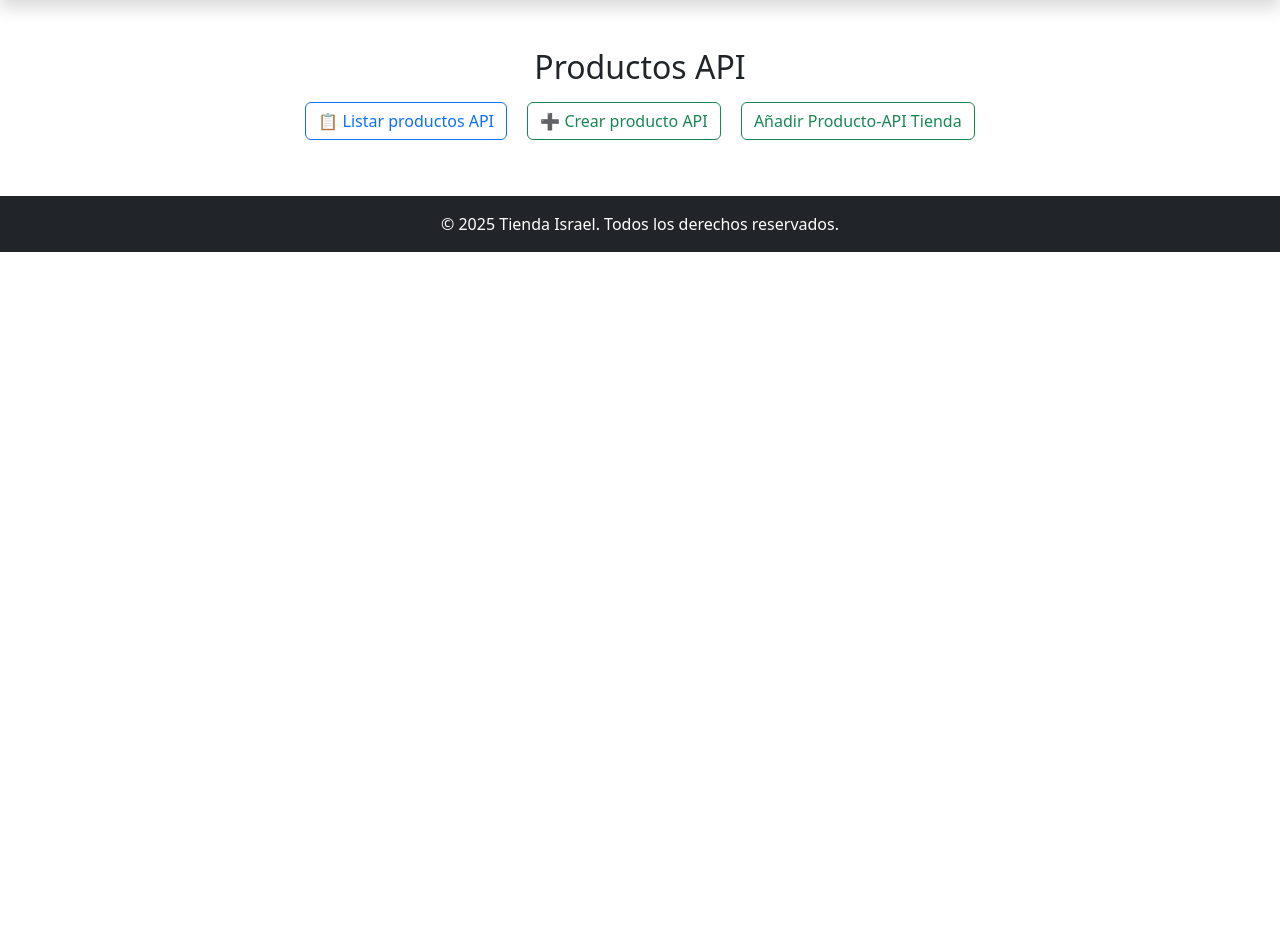
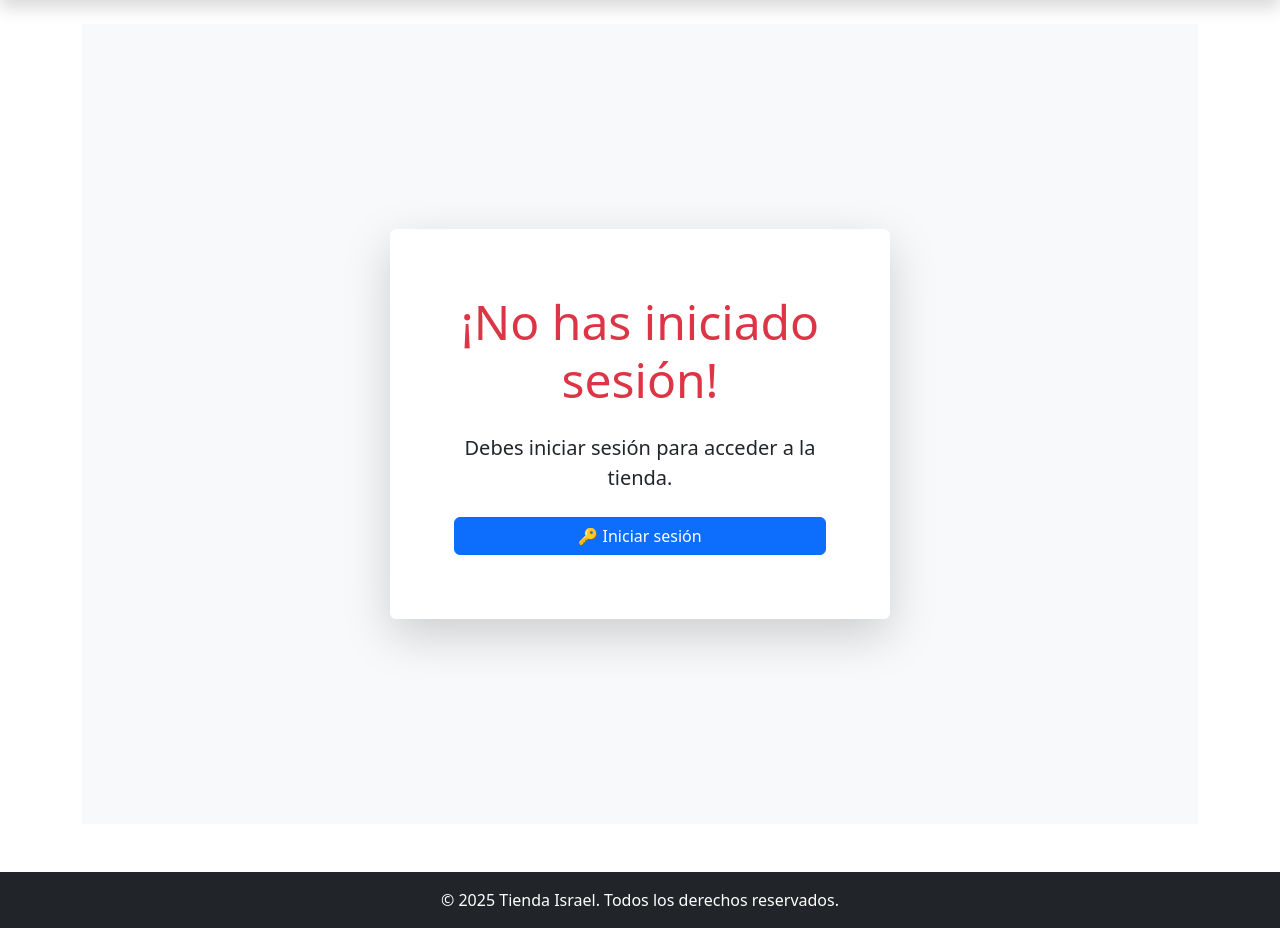
Before and after one commit to israelJ-daw/jorgeRecuperacion, a Django app: page / in a window 1280 px wide. Shown: the part 56-984 px from the top of the page. Before the commit the page ends 308 px from the top, so only its background shows below. Run offline with Django 5.2, Linux system fonts and the light colour scheme; parts of the project's set-up code (start-up, migrations or seed data) failed here and were passed over; some libraries are stand-ins or nearby versions.

Commit message:
terminado

```diff
--- a/requirements.txt
+++ b/requirements.txt
@@ -1,7 +1,7 @@
-
 Django~=5.1.1
 requests~=2.31.0
 django-bootstrap5~=24.3
 django-bootstrap-icons~=0.8.6
 djangorestframework~=3.14.0
 django-oauth-toolkit~=3.0.1
+django-debug-toolbar~=4.4.6
--- a/tienda/templates/index.html
+++ b/tienda/templates/index.html
@@ -5,6 +5,9 @@
 {% endblock %}
 
 {% block contenido %}
+
+{% if user.is_authenticated %}
+
     {% if perms.tienda.view_cliente %}
     <div class="text-center mt-5">
         <h1>Bienvenido a la Tienda</h1>
@@ -13,94 +16,111 @@
     {% endif %}
 
     {% if user.rol == 2  %}
-    <div class="text-center mt-5" >
-       <h2>Vendedores</h2>
+    <div class="text-center mt-5">
+        <h2>Vendedores</h2>
         <a href="{% url 'lista_vendedores' %}" class="btn btn-primary">📋 Ver Vendedores</a>
     </div>
     {% endif %}
 
     {% if perms.tienda.view_coche %}
-    <div class="text-center mt-5" >
-       <h2>Coches</h2>
-        <a href="{% url 'lista_coche' %}" class="btn btn-primary"> 🚗 Ver Coches</a>
+    <div class="text-center mt-5">
+        <h2>Coches</h2>
+        <a href="{% url 'lista_coche' %}" class="btn btn-primary">🚗 Ver Coches</a>
     </div>
     {% endif %}
 
     {% if user.rol == 3 %}
-    <div class="text-center mt-5" >
-       <h2> Crear Coches</h2>
-        <a href="{% url 'crear_coche' %}" class="btn btn-primary"> 🚗 Crear Coches</a>
-    </div>
-    {% endif%}
-
-
-    {% if user.rol == 3 %}
-    <div class="text-center mt-5" >
-       <h2> Crear Tienda</h2>
-        <a href="{% url 'crear_tienda' %}" class="btn btn-primary"> 🤑 Crear Tienda</a>
-    </div>
-    {% endif%}
-
-
-    {% if user.rol == 3 %}
-    <div class="text-center mt-5" >
-       <h2> Ver Tiendas</h2>
-        <a href="{% url 'lista_tienda' %}" class="btn btn-primary"> 👀 Ver Tienda</a>
-    </div>
-    {% endif%}
-
-    {% if perms.tienda.add_inventario %}
-    <div class="text-center mt-5" >
-        <h2>Añadir Productos</h2>
-        <a href="{% url  'crear_inventario' %}" class="btn btn-primary"> Añadir Productos</a>
-    </div>
-    {% endif%}
-
-
-    {% if user.rol == 3 %}
-    <div class="text-center mt-5" >
-       <h2> Ver Productos</h2>
-        <a href="{% url 'ver_productos' %}" class="btn btn-primary"> 👀 Todos Los Productos</a>
+    <div class="text-center mt-5">
+        <h2>Crear Coches</h2>
+        <a href="{% url 'crear_coche' %}" class="btn btn-primary">🚗 Crear Coches</a>
     </div>
     {% endif %}
 
+    {% if user.rol == 3 %}
+    <div class="text-center mt-5">
+        <h2>Crear Tienda</h2>
+        <a href="{% url 'crear_tienda' %}" class="btn btn-primary">🤑 Crear Tienda</a>
+    </div>
+    {% endif %}
 
-    {% if user.rol == 2  %}
-    <div class="text-center mt-5" >
+    {% if user.rol == 3 %}
+    <div class="text-center mt-5">
+        <h2>Ver Tiendas</h2>
+        <a href="{% url 'lista_tienda' %}" class="btn btn-primary">👀 Ver Tienda</a>
+    </div>
+    {% endif %}
+
+    {% if perms.tienda.add_inventario %}
+    <div class="text-center mt-5">
+        <h2>Añadir Productos</h2>
+        <a href="{% url  'crear_inventario' %}" class="btn btn-primary">Añadir Productos</a>
+    </div>
+    {% endif %}
+
+    {% if user.rol == 3 %}
+    <div class="text-center mt-5">
+        <h2>Ver Productos</h2>
+        <a href="{% url 'ver_productos' %}" class="btn btn-primary">👀 Todos Los Productos</a>
+    </div>
+    {% endif %}
+
+    {% if user.rol == 2 %}
+    <div class="text-center mt-5">
         <h2>Buscar Productos</h2>
-        <a href="{% url  'ver_productos' %}" class="btn btn-primary"> 👀 Buscar Productos</a>
+        <a href="{% url  'ver_productos' %}" class="btn btn-primary">👀 Buscar Productos</a>
     </div>
-    {% endif%}
+    {% endif %}
 
-    {% if user.rol == 2  %}
-    <div class="text-center mt-5" >
-        <h2>Listar Pedidos </h2>
-        <a href="{% url  'lista_pedidos' %}" class="btn btn-primary"> Listar Pedidos</a>
+    {% if user.rol == 2 %}
+    <div class="text-center mt-5">
+        <h2>Listar Pedidos</h2>
+        <a href="{% url  'lista_pedidos' %}" class="btn btn-primary">Listar Pedidos</a>
     </div>
-    {% endif%}
+    {% endif %}
 
+    {% if user.rol == 2 %}
+    <div class="text-center mt-5">
+        <h2>Ver mi pedido</h2>
+        <a href="{% url  'lista_linea_pedidos' request.user.cliente.id %}" class="btn btn-primary">Mi Pedido</a>
+    </div>
+    {% endif %}
 
-    {% if user.rol == 2  %}
-    <div class="text-center mt-5" >
-        <h2>Ver mi pedido </h2>
-        <a href="{% url  'lista_linea_pedidos' request.user.cliente.id %}" class="btn btn-primary"> Mi Pedido</a>
+    {% if user.rol == 3 %}
+    <div class="text-center mt-5">
+        <h2>Ver Productos Pedidos</h2>
+        <a href="{% url  'productos_pedidos' %}" class="btn btn-primary">Productos Pedidos</a>
     </div>
-    {% endif%}
+    {% endif %}
 
-    {% if user.rol == 3  %}
-    <div class="text-center mt-5" >
-        <h2>Ver Productos Pedidos </h2>
-        <a href="{% url  'productos_pedidos' %}" class="btn btn-primary"> Productos Pedidos </a>
-    </div>
-    {% endif%}
-
+    {% if user.is_authenticated %}
     <div class="text-center mt-5">
         <h2>Productos API</h2>
         <a href="{% url 'listar_productos_api' %}" class="btn btn-outline-primary m-2">📋 Listar productos API</a>
         <a href="{% url 'crear_producto_api' %}" class="btn btn-outline-success m-2">➕ Crear producto API</a>
-        <a href="{% url 'agregar_producto_a_tienda' %}" class="btn btn-outline-success m-2"> Añadir Producto-API Tienda</a>
+        <a href="{% url 'agregar_producto_a_tienda' %}" class="btn btn-outline-success m-2">Añadir Producto-API Tienda</a>
+    </div>
+    {% endif %}
 
+{% else %}
+
+<div class="d-flex justify-content-center align-items-center vh-100 bg-light">
+    <div class="card shadow-lg border-0 text-center p-5" style="max-width: 500px;">
+        <div class="card-body">
+            <h1 class="display-5 text-danger mb-4">¡No has iniciado sesión!</h1>
+
+            <p class="lead mb-4">
+                Debes iniciar sesión para acceder a la tienda.
+            </p>
+
+            <div class="d-grid gap-2">
+                <a href="{% url 'login' %}" class="btn btn-primary">
+                    🔑 Iniciar sesión
+                </a>
+            </div>
+        </div>
     </div>
+</div>
 
+{% endif %}
 
 {% endblock %}
```
